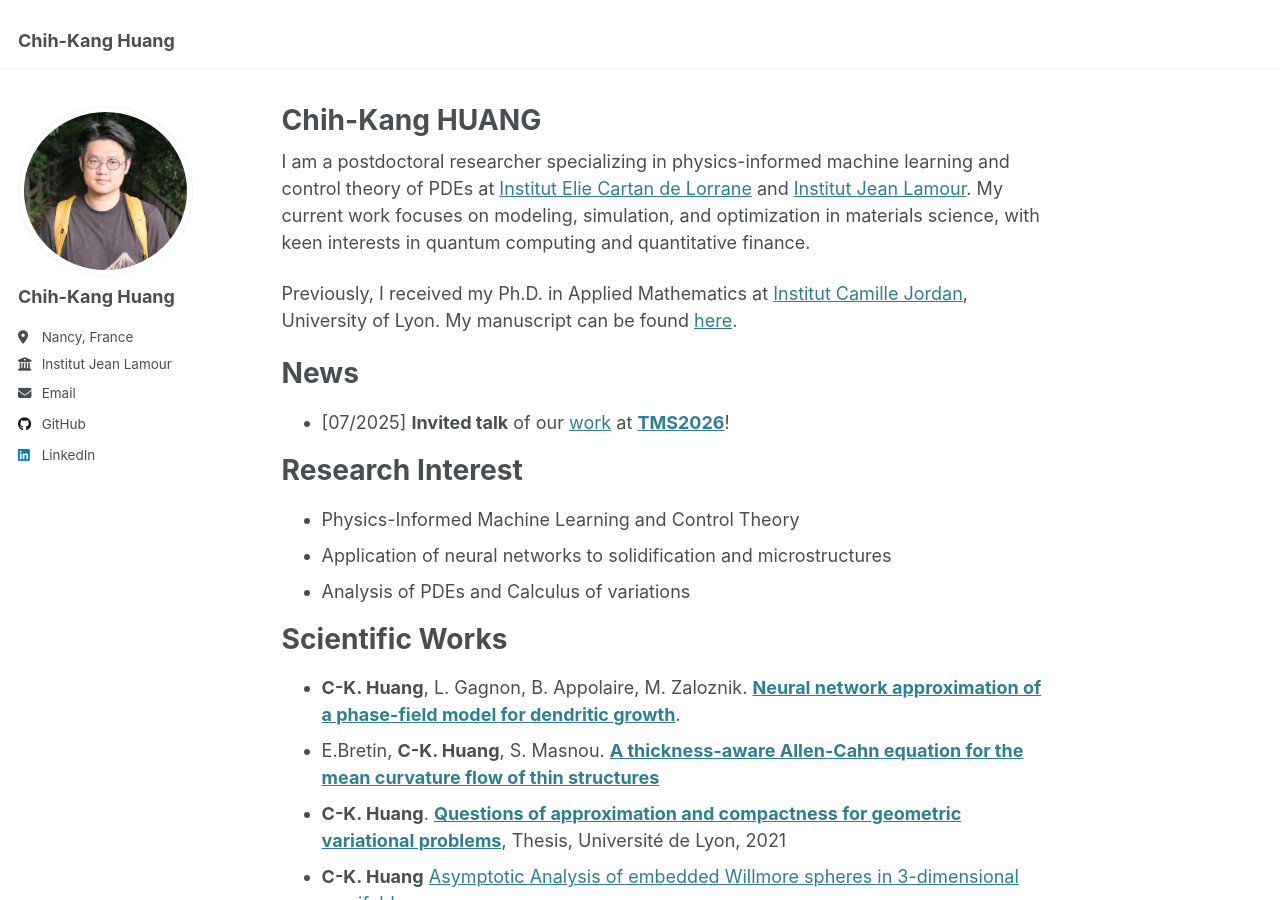
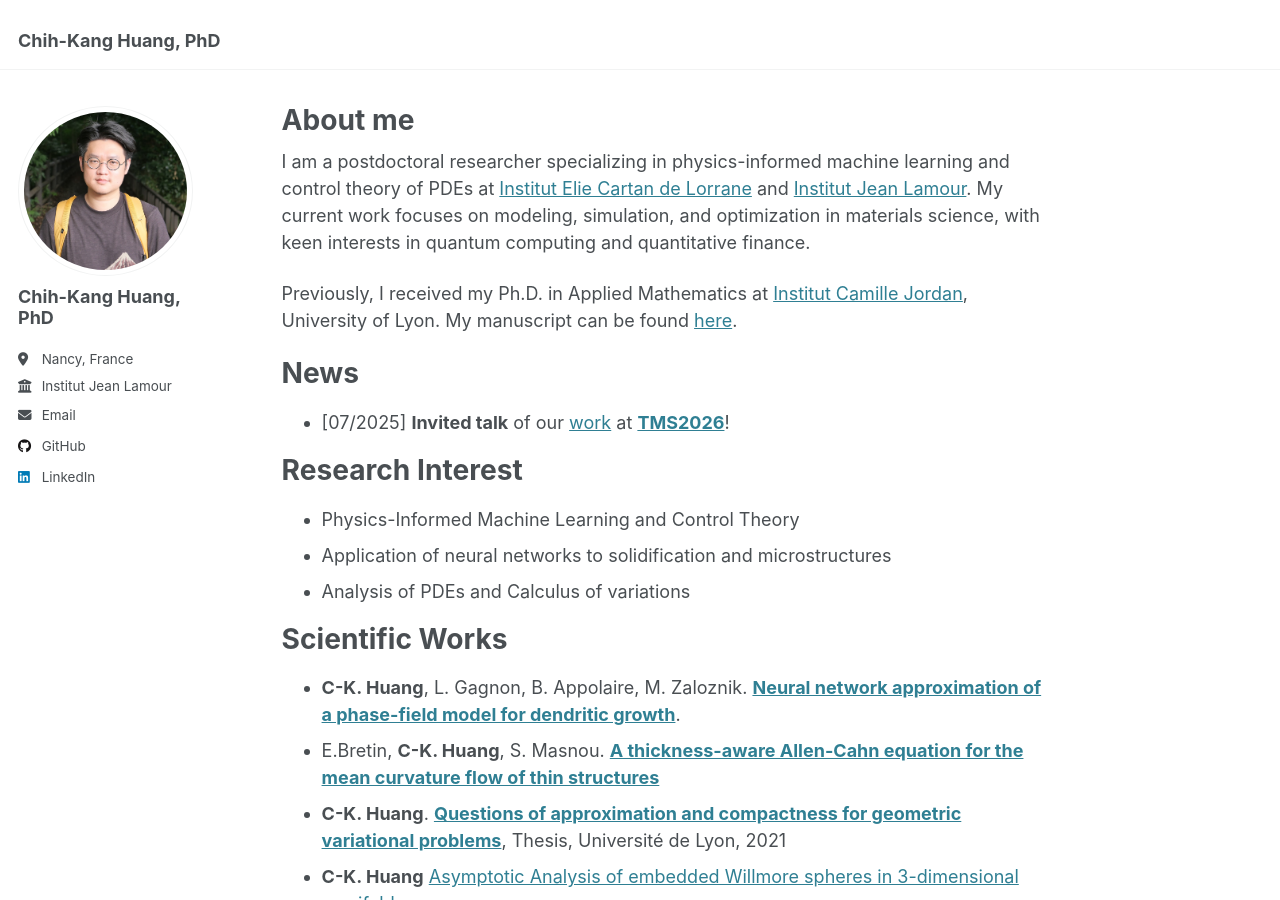
Before and after one commit to chih-kang-huang/chih-kang-huang.github.io, a Jekyll site: the page built from _pages/about.md, in a window 1280 px wide and 900 px high. Built offline with Jekyll 4.4.1, drawn with Linux system fonts in a browser that asks for light colours.

Commit message:
minor typo fixed

```diff
--- a/_config.yml
+++ b/_config.yml
@@ -9,7 +9,7 @@
 # Basic Site Settings
 locale                   : "en-US"
 site_theme               : "default"
-title                    : "Chih-Kang Huang" # "Your Name / Site Title"
+title                    : "Chih-Kang Huang, PhD" # "Your Name / Site Title"
 title_separator          : "-"
 name                     : &name "Chih-Kang Huang"
 description              : &description "Personal page of Chih-Kang Huang"
@@ -23,7 +23,7 @@ repository               : "chih-kang-huang.github.io"
 author:
   # Biographic information
   avatar           : "ckhuang.jpg"
-  name             : "Chih-Kang Huang"
+  name             : "Chih-Kang Huang, PhD"
   pronouns         : # example: "she/her"
   bio              : ""
   location         : "Nancy, France"
--- a/_pages/about.md
+++ b/_pages/about.md
@@ -1,6 +1,6 @@
 ---
 permalink: /
-title: "Chih-Kang HUANG"
+title: "About me"
 excerpt: "About me"
 author_profile: true
 redirect_from:
```
